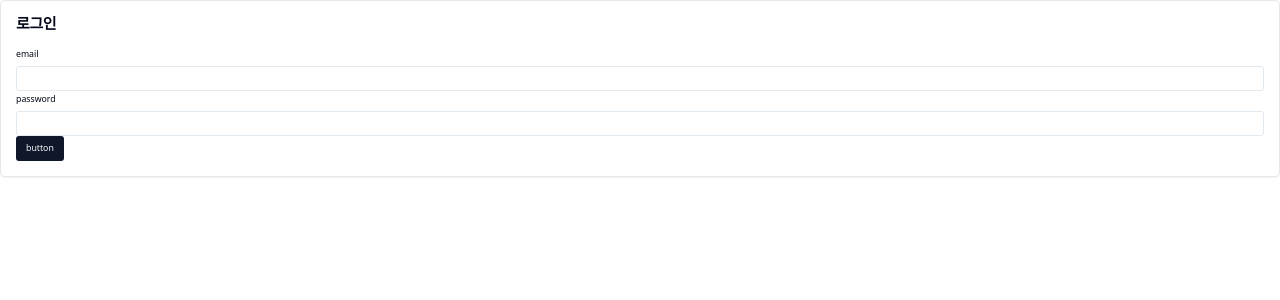
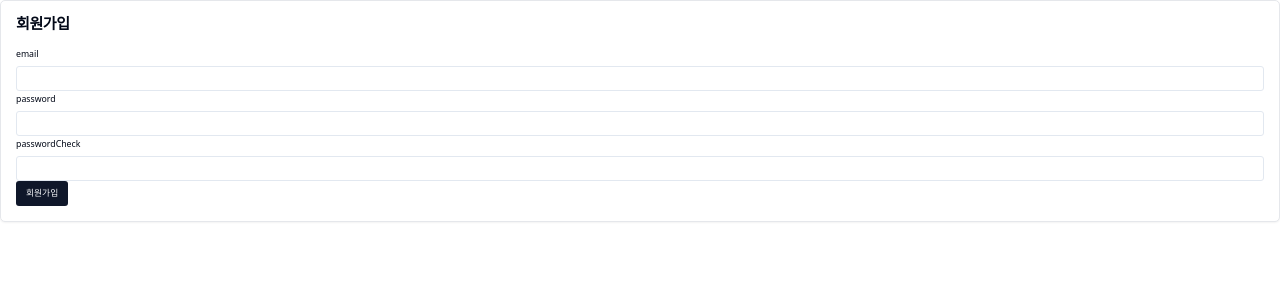
Before and after one commit to LeeDongTak/daeng-daeng-nyang, a Next.js app: page /auth in a window 1280 px wide. Shown: the top 300 px of the page. Built offline with nearby package versions, Linux system fonts and the light colour scheme.

Commit message:
✨  회원가입 form 작성 #5

```diff
--- a/src/components/auth/Auth.tsx
+++ b/src/components/auth/Auth.tsx
@@ -1,7 +1,7 @@
-import SignIn from './sign-in/SignIn';
+import SignUp from './sign-up/SignUp';
 
 const Auth = () => {
-  return <SignIn />;
+  return <SignUp />;
 };
 
 export default Auth;
--- a/src/components/auth/sign-up/SignUp.tsx
+++ b/src/components/auth/sign-up/SignUp.tsx
@@ -1,5 +1,43 @@
+import { zodResolver } from '@hookform/resolvers/zod';
+import { useForm } from 'react-hook-form';
+import { z } from 'zod';
+import AuthForm from '../form/AuthForm';
+import LayoutForm from '../form/layout-form/LayoutForm';
+import LayoutFormBody from '../form/layout-form/layout-form-body/LayoutFormBody';
+import LayoutFormHeader from '../form/layout-form/layout-form-header/LayoutFormHeader';
+
+const formSchema = z.object({
+  email: z.string().min(2),
+  password: z.string().min(2),
+  passwordCheck: z.string().min(2),
+});
+
+type T_Schema = z.infer<typeof formSchema>;
 const SignUp = () => {
-  return <div></div>;
+  const form = useForm<T_Schema>({
+    defaultValues: {
+      email: '',
+      password: '',
+      passwordCheck: '',
+    },
+    resolver: zodResolver(formSchema),
+  });
+  const submitHandler = (values: z.infer<typeof formSchema>) => {
+    console.log(values);
+  };
+  return (
+    <LayoutForm form={form}>
+      <LayoutFormHeader title="회원가입" />
+      <LayoutFormBody>
+        <AuthForm onSubmit={form.handleSubmit(submitHandler)}>
+          <AuthForm.input control={form.control} name="email" />
+          <AuthForm.input control={form.control} name="password" />
+          <AuthForm.input control={form.control} name="passwordCheck" />
+          <AuthForm.button type="submit" text="회원가입" />
+        </AuthForm>
+      </LayoutFormBody>
+    </LayoutForm>
+  );
 };
 
 export default SignUp;
```
